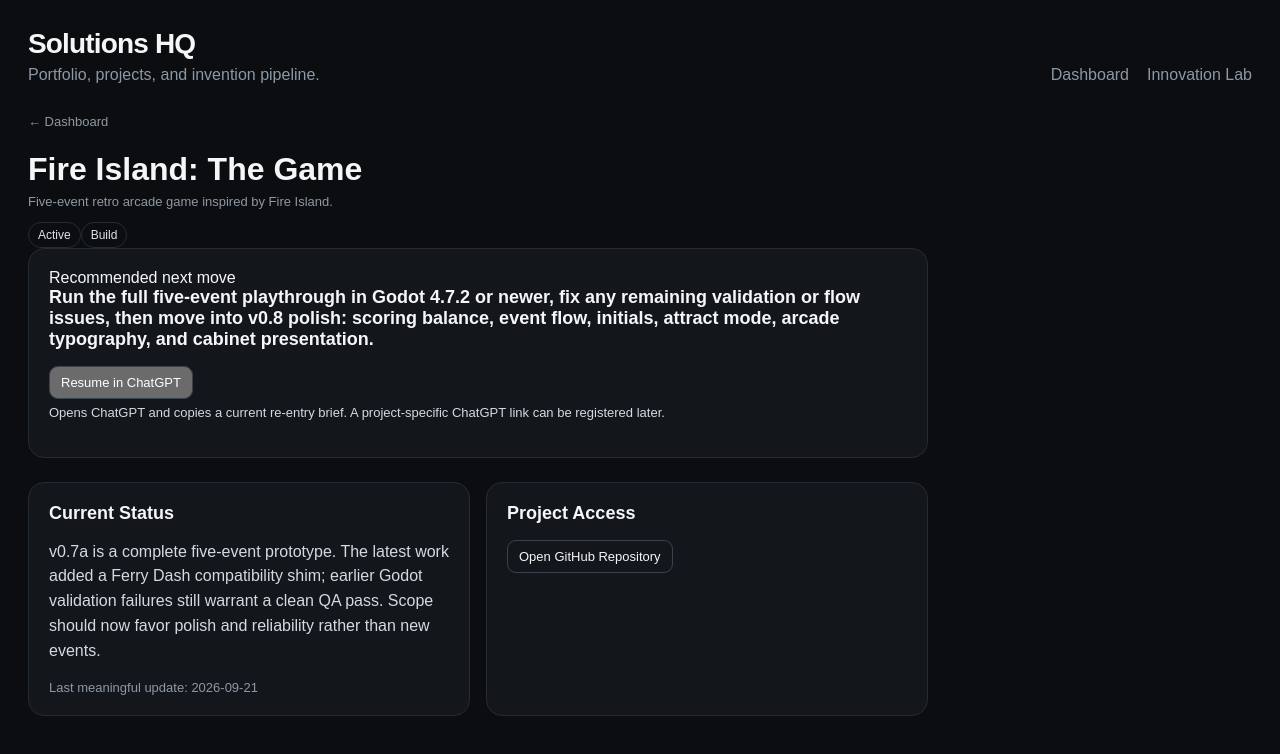
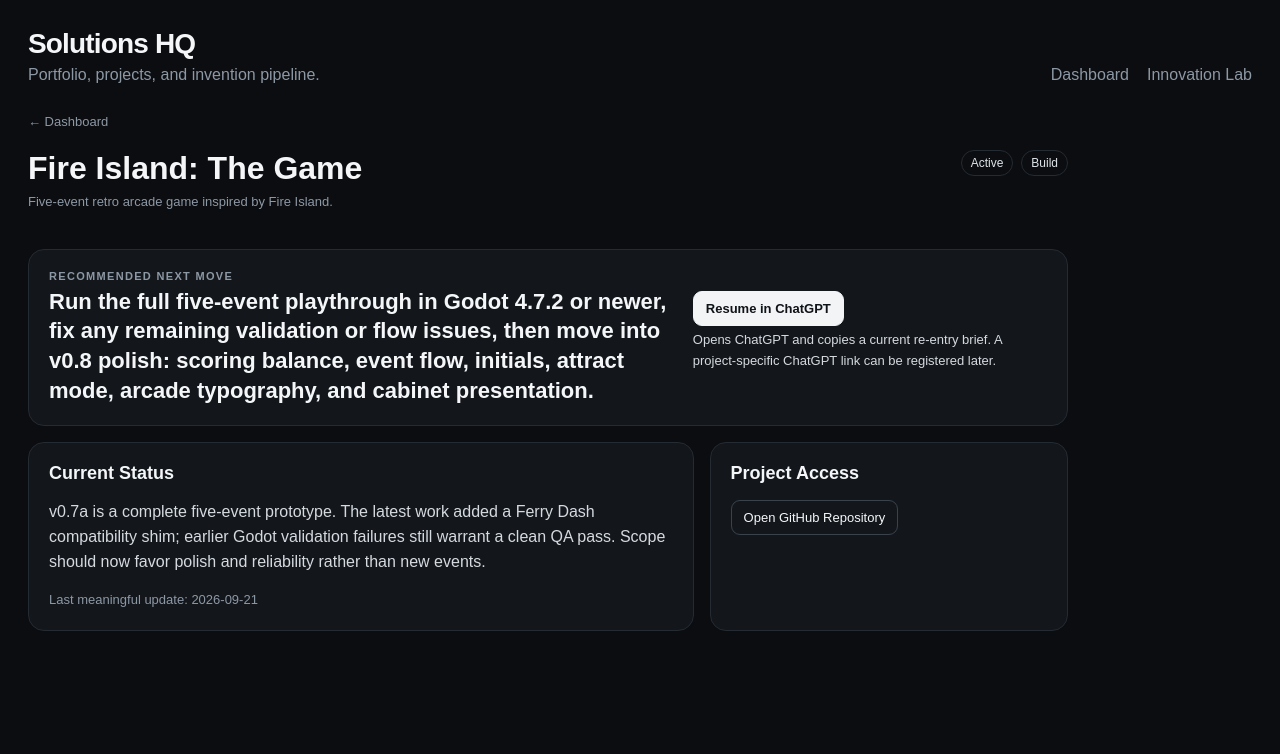
Before and after one commit to fieldlogic-lab/SolutionsHQ, a Next.js app: page /projects/fire-island-game in a window 1280 px wide. Shown: the top 754 px of the page. Built offline with nearby package versions, Linux system fonts and the light colour scheme.

Commit message:
Style the Solutions HQ resume workflow

```diff
--- a/app/globals.css
+++ b/app/globals.css
@@ -2,24 +2,27 @@
 * { box-sizing:border-box; }
 body { margin:0; background:var(--bg); color:var(--text); font-family:Arial,Helvetica,sans-serif; }
 a { color:inherit; text-decoration:none; }
+button { color:inherit; font:inherit; }
 .shell { max-width:1440px; margin:0 auto; padding:28px; }
 .topbar { display:flex; justify-content:space-between; align-items:flex-end; margin-bottom:28px; }
 .brand h1 { margin:0; font-size:28px; letter-spacing:-.03em; }
 .brand p { margin:6px 0 0; color:var(--muted); }
 .nav { display:flex; gap:18px; color:var(--muted); }
 .grid { display:grid; grid-template-columns:2fr 1fr; gap:22px; }
-.stack { display:grid; gap:22px; }
+.stack { display:grid; gap:22px; align-content:start; }
 .panel { background:var(--panel); border:1px solid var(--line); border-radius:16px; padding:20px; }
 .panel h2 { margin:0 0 16px; font-size:18px; }
+.section-heading { display:flex; justify-content:space-between; gap:16px; align-items:flex-start; margin-bottom:8px; }
 .cards { display:grid; gap:12px; }
-.card { display:grid; grid-template-columns:1.2fr .45fr .45fr .7fr 1.5fr auto; gap:14px; align-items:center; padding:15px 0; border-top:1px solid var(--line); }
-.card:first-child { border-top:0; padding-top:0; }
+.card { display:grid; grid-template-columns:1.1fr .42fr .42fr 2fr auto; gap:14px; align-items:center; padding:17px 0; border-top:1px solid var(--line); }
+.card:first-child { border-top:0; padding-top:8px; }
 .name { font-weight:700; }
-.small { color:var(--muted); font-size:13px; margin-top:4px; }
+.small { color:var(--muted); font-size:13px; margin-top:4px; line-height:1.45; }
 .badge { display:inline-block; border:1px solid var(--line); border-radius:999px; padding:5px 9px; font-size:12px; color:#dfe4ea; width:max-content; }
-.progress { width:100%; height:7px; background:#252b33; border-radius:99px; overflow:hidden; margin-top:6px; }
-.progress > span { display:block; height:100%; background:#d8dde3; }
-.button { display:inline-block; border:1px solid #3a424c; border-radius:9px; padding:8px 11px; font-size:13px; }
+.button { display:inline-block; border:1px solid #3a424c; background:transparent; border-radius:9px; padding:9px 12px; font-size:13px; cursor:pointer; }
+.button:hover { border-color:#707b88; }
+.primary-button { background:#f2f4f6; color:#101317; border-color:#f2f4f6; font-weight:700; }
+.secondary-button { color:#c3cad2; }
 .metric-row { display:grid; grid-template-columns:repeat(4,1fr); gap:12px; margin-bottom:22px; }
 .metric { background:var(--panel); border:1px solid var(--line); border-radius:14px; padding:16px; }
 .metric strong { font-size:26px; display:block; }
@@ -28,8 +31,22 @@ a { color:inherit; text-decoration:none; }
 .idea:first-of-type { border-top:0; }
 .idea-head { display:flex; justify-content:space-between; gap:12px; }
 .idea p { margin:5px 0 7px; color:var(--muted); font-size:13px; line-height:1.45; }
-.detail { max-width:900px; }
-.detail h1 { margin-bottom:6px; }
-.detail-grid { display:grid; grid-template-columns:1fr 1fr; gap:16px; margin-top:24px; }
+.detail { max-width:1040px; }
+.detail h1 { margin:0 0 6px; }
+.project-heading { display:flex; justify-content:space-between; align-items:flex-start; gap:20px; margin-top:18px; }
+.project-badges { display:flex; gap:8px; flex-wrap:wrap; }
+.detail-grid { display:grid; grid-template-columns:1.3fr .7fr; gap:16px; margin-top:16px; }
 .detail .panel p { color:#d5dae0; line-height:1.55; }
-@media(max-width:900px){ .grid,.detail-grid { grid-template-columns:1fr; } .card { grid-template-columns:1fr 1fr; } .metric-row { grid-template-columns:1fr 1fr; } .topbar{align-items:flex-start;gap:16px;flex-direction:column;} }
+.resume-panel { margin-top:24px; display:grid; grid-template-columns:1.4fr .8fr; gap:24px; align-items:center; }
+.resume-panel h2 { margin:5px 0 0; font-size:22px; line-height:1.35; }
+.eyebrow { color:var(--muted); font-size:11px; text-transform:uppercase; letter-spacing:.12em; font-weight:700; }
+.resume-actions { display:flex; flex-direction:column; align-items:flex-start; }
+.link-stack { display:flex; flex-direction:column; align-items:flex-start; gap:10px; }
+@media(max-width:900px){
+  .grid,.detail-grid,.resume-panel { grid-template-columns:1fr; }
+  .card { grid-template-columns:1fr auto auto; }
+  .card > div:nth-child(4) { grid-column:1 / -1; }
+  .card > a { grid-column:1 / -1; text-align:center; }
+  .metric-row { grid-template-columns:1fr 1fr; }
+  .topbar,.project-heading { align-items:flex-start; gap:16px; flex-direction:column; }
+}
```
